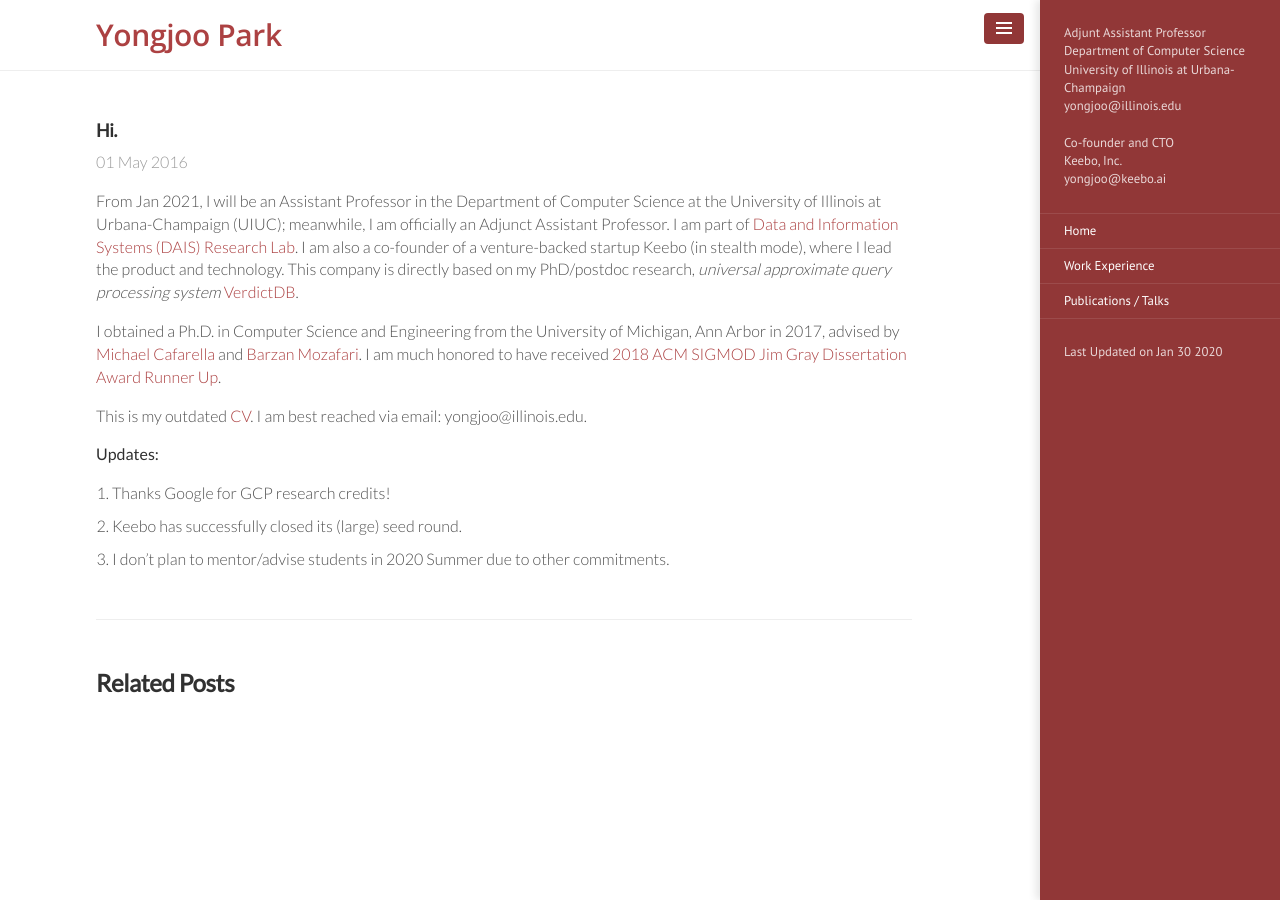
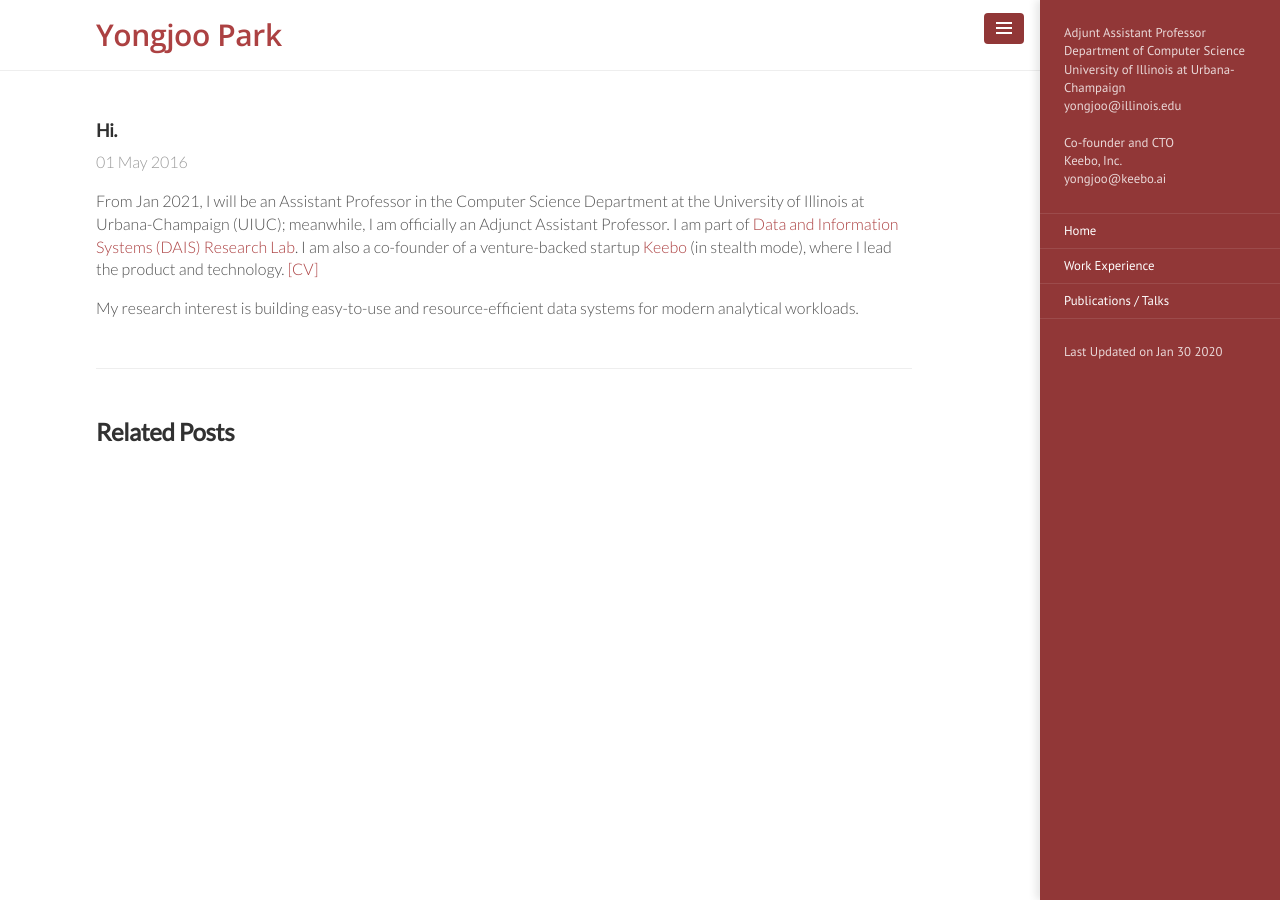
Before and after one commit to pyongjoo/pyongjoo.github.io, a Jekyll site: the page built from _intro/2016-05-01-hi.md, in a window 1280 px wide. Built offline with Jekyll 4.4.1, drawn with Linux system fonts in a browser that asks for light colours.

Commit message:
shortened bio

```diff
--- a/_intro/2016-05-01-hi.md
+++ b/_intro/2016-05-01-hi.md
@@ -3,31 +3,25 @@ layout: post
 title: Hi.
 ---
 
-From Jan 2021, I will be an Assistant Professor in the Department of Computer Science at the University of Illinois at Urbana-Champaign (UIUC); meanwhile, I am officially an Adjunct Assistant Professor. I am part of [Data and Information Systems (DAIS) Research Lab](https://dais.cs.illinois.edu/).
-I am also a co-founder of a venture-backed startup Keebo (in stealth mode), where I lead the
-product and technology. This company is directly based on my PhD/postdoc research,
-*universal approximate query processing system* [VerdictDB](http://verdictdb.org/).
-
+From Jan 2021, I will be an Assistant Professor in the Computer Science Department at the University of Illinois at Urbana-Champaign (UIUC); meanwhile, I am officially an Adjunct Assistant Professor. I am part of [Data and Information Systems (DAIS) Research Lab](https://dais.cs.illinois.edu/).
+I am also a co-founder of a venture-backed startup [Keebo](https://keebo.ai) (in stealth mode), where I lead the product and technology.
+[[CV]]({{ site.url }}/resources/Yongjoo_CV_2020_2.pdf)
 
 <!-- For my research, I build systems for large-scale data analytics and machine learning and also apply machine learning for intelligent data-intensive systems. -->
 
+My research interest is building easy-to-use and resource-efficient data systems
+for modern analytical workloads.
 
-I obtained a Ph.D. in Computer Science and Engineering from the University of Michigan, Ann Arbor in 2017,
-advised by [Michael Cafarella](http://web.eecs.umich.edu/~michjc/) and [Barzan Mozafari](http://web.eecs.umich.edu/~mozafari/).
-I am much honored to have received [2018 ACM SIGMOD Jim Gray Dissertation Award Runner Up](https://sigmod.org/sigmod-awards/sigmod-jim-gray-doctoral-dissertation-award/).
+
+
 <!--
 I received a B.S. from
 [Seoul National University](https://en.wikipedia.org/wiki/Seoul_National_University).
 My graduate studies were gratefully supported by 2013 Kwanjeong Ph.D. Fellowship and 2011 Jeongsong
 Graduate Study Fellowship. -->
 
-This is my outdated [CV]({{ site.url }}/resources/Yongjoo_CV_2018_11.pdf).
-I am best reached via email: yongjoo@illinois.edu.
+<!-- I am best reached via email: yongjoo@illinois.edu. -->
 
-**Updates:**
-1. Thanks Google for GCP research credits!
-1. Keebo has successfully closed its (large) seed round.
-1. I don't plan to mentor/advise students in 2020 Summer due to other commitments.
 
 
 <!-- **Note:** For 2020-2021, I have a few positions for PhD studies at UIUC. If you are interested in the
```
Also changed, not shown: _texts/2018-08-01-updates.md (added, +8 -0 lines), _texts/_2018-07-01-research.md (added, +9 -0 lines), _texts/_2019-01-01-bio.md (added, +8 -0 lines), _texts/_2018-05-01-honors.md (renamed from _texts/2018-05-01-honors.md), 2 other files.
